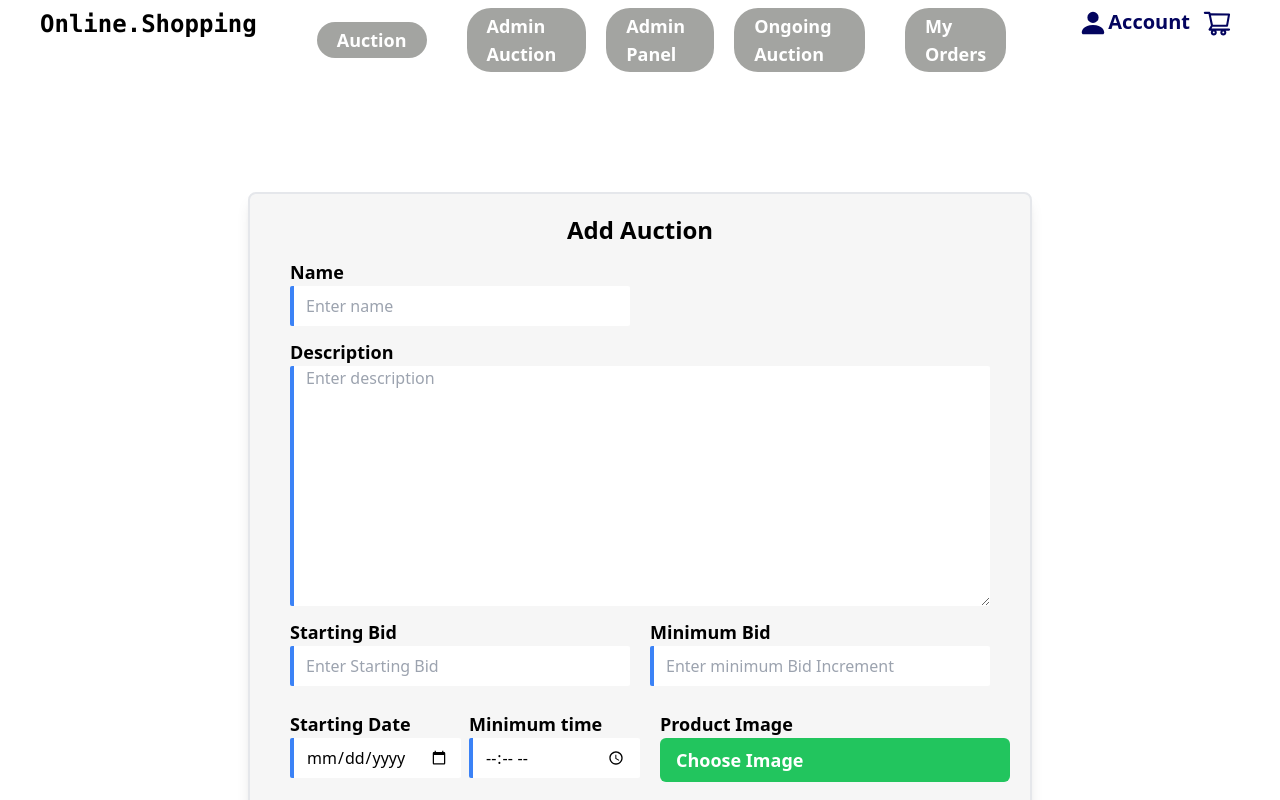
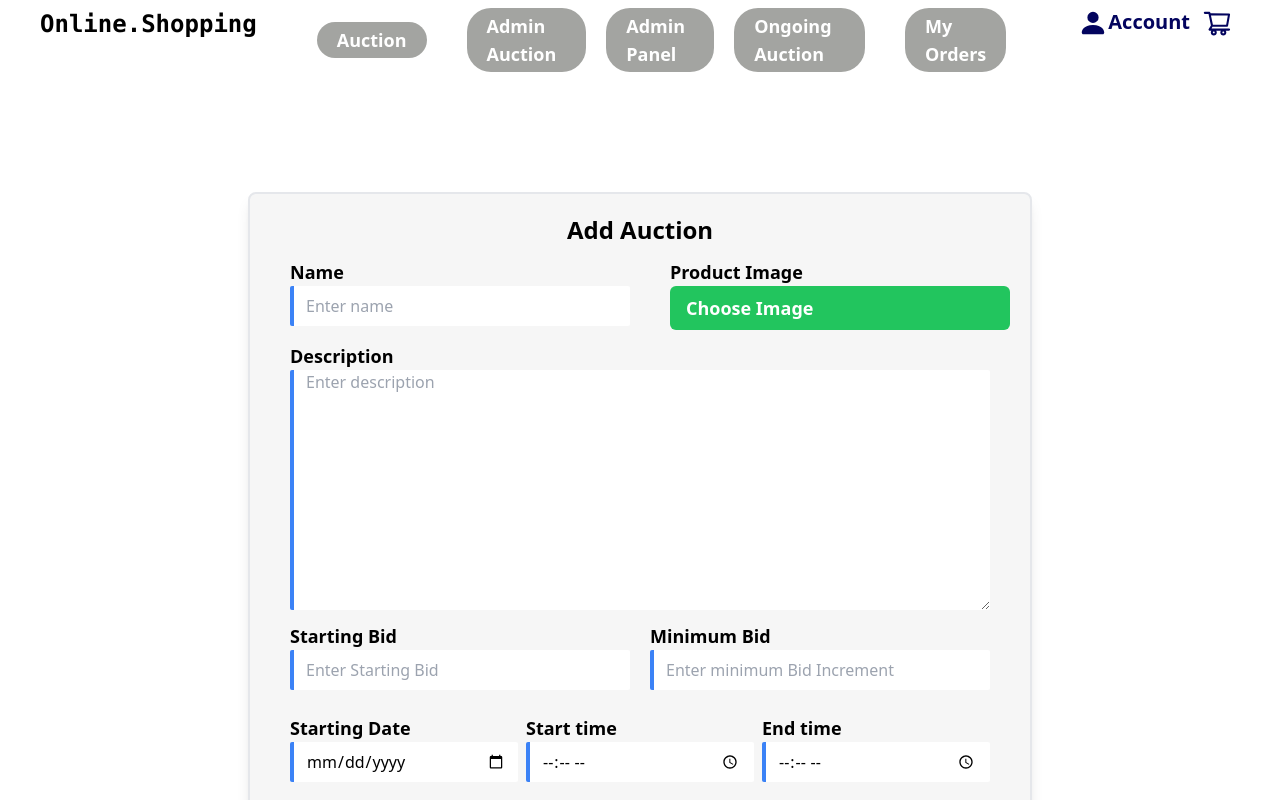
Before and after one commit to ShivrajTheCoder/E-Commerce-Microservice-Frontend, a Next.js app: page /admin/adauction in a window 1280 px wide. Shown: the top 800 px of the page. Built offline with nearby package versions, Linux system fonts and the light colour scheme; no server answers.

Commit message:
auction-image-corrected

```diff
--- a/src/components/AdminComponents/AddAuctionContianer.tsx
+++ b/src/components/AdminComponents/AddAuctionContianer.tsx
@@ -10,9 +10,10 @@ export default function AddAuctionContianer() {
         minBidInc: "",
         date: "",
         time: "",
+        end:"",
         description: "",
     })
-    const { name, startingBid, minBidInc, date, time,description } = inputValues;
+    const { name, startingBid, minBidInc, date, time, description,end } = inputValues;
     const handleChange = (e: React.ChangeEvent<HTMLInputElement>) => {
         const { name, value } = e.target;
         setInputValues((prev) => ({
@@ -37,7 +38,7 @@ export default function AddAuctionContianer() {
     const submitHandler = async (e: React.FormEvent<HTMLFormElement>) => {
         e.preventDefault();
         // console.log(inputValues, selectedDate, selectedTime);
-        if (name && selectedImage && startingBid && minBidInc && date && time && description) {
+        if (name && selectedImage && startingBid && minBidInc && date && time && description && end) {
             // const data = {
             //     ...inputValues
             // };
@@ -48,7 +49,8 @@ export default function AddAuctionContianer() {
             data.append("date", date);
             data.append("time", time);
             data.append("img", selectedImage);
-            data.append("description",description);
+            data.append("description", description);
+            data.append("end",end);
             console.log(data);
             await axios.post(`http://localhost:8085/auction/createauction`, data)
                 .then(resp => {
@@ -78,6 +80,11 @@ export default function AddAuctionContianer() {
                         value={name}
                         onChange={handleChange}
                         placeholder="Enter name" />
+                    <div className='w-full h-fit py-3 flex flex-col'>
+                        <p className='font-bold text-lg  mx-5'>Product Image</p>
+                        <label htmlFor="img" className='bg-green-500 w-full text-white font-bold text-lg px-4 py-2 mx-5 rounded-md'>Choose Image</label>
+                        <input className='hidden' onChange={handleImageChange} type="file" name="img" id="img" />
+                    </div>
                 </div>
                 <div className='flex flex-col'>
                     <label htmlFor="description" className='font-bold text-lg'>Description</label>
@@ -109,8 +116,8 @@ export default function AddAuctionContianer() {
                         onChange={handleChange}
                         placeholder="Enter minimum Bid Increment" />
                 </div>
-                <div className='grid grid-cols-2'>
-                    <div className='grid grid-cols-2 gap-2'>
+                <div className=''>
+                    <div className='grid grid-cols-3 gap-2'>
                         <InputComponent id="date"
                             name="date"
                             type="date"
@@ -121,15 +128,17 @@ export default function AddAuctionContianer() {
                         <InputComponent id="time"
                             name="time"
                             type="time"
-                            label="Minimum time"
+                            label="Start time"
                             value={time}
                             onChange={handleChange}
                             placeholder="Enter time" />
-                    </div>
-                    <div className='w-full h-fit py-3 flex flex-col'>
-                        <p className='font-bold text-lg  mx-5'>Product Image</p>
-                        <label htmlFor="img" className='bg-green-500 w-full text-white font-bold text-lg px-4 py-2 mx-5 rounded-md'>Choose Image</label>
-                        <input className='hidden' onChange={handleImageChange} type="file" name="img" id="img" />
+                        <InputComponent id="end"
+                            name="end"
+                            type="time"
+                            label="End time"
+                            value={end}
+                            onChange={handleChange}
+                            placeholder="Enter time" />
                     </div>
                 </div>
                 <button className='bg-black my-5 w-fit mx-auto text-white font-bold text-lg px-4 py-3 rounded-md'>Schedule Auction</button>
--- a/src/components/AuctionScreenComponent/AuctionItemCard.tsx
+++ b/src/components/AuctionScreenComponent/AuctionItemCard.tsx
@@ -6,10 +6,12 @@ interface AItem {
     startingBid: number;
     minBidInc: number;
     lastBid: number;
-    img_url: string;
+    image_url: string;
     date: string;
     time: string;
+    end:string;
     description: string;
+    active:boolean;
 }
 
 interface ItemProp extends AItem {
@@ -19,7 +21,8 @@ export default function AuctionItemCard(props: ItemProp) {
 
     //need to update the date stuff
 
-    const { _id, name, startingBid, minBidInc, lastBid, img_url, date, time, description } = props;
+    const { _id, name, startingBid, minBidInc, image_url,end, date, time, description ,active} = props;
+    console.log(image_url,"this is the image")
     const parts = date.split('-');
     const areSameDate = (date1: Date, date2: Date) => {
         return (date1.getFullYear() === date2.getFullYear() &&
@@ -38,7 +41,7 @@ export default function AuctionItemCard(props: ItemProp) {
     };
     return (
         <div className='rounded-b-xl grid grid-cols-12 p-5 bg-[#f6f6f6] h-full'>
-            <img className='w-full h-full col-span-6 rounded-xl' src={img_url} alt={name} />
+            <img className='w-full h-full col-span-6 rounded-xl' src={image_url} alt={name} />
             <div className='p-5 col-span-6'>
                 <h2 className='font-bold text-3xl'>{name}</h2>
                 <p className='font-semibold text-lg my-2'>{description}</p>
@@ -54,6 +57,10 @@ export default function AuctionItemCard(props: ItemProp) {
                     <h2 className='font-bold text-xl'>Timings</h2>
                     <p className='ml-auto mr-5'>{time}</p>
                 </div>
+                <div className='flex font-semibold text-lg'>
+                    <h2 className='font-bold text-xl'>Ending Time</h2>
+                    <p className='ml-auto mr-5'>{end}</p>
+                </div>
                 {
                     !areSameDate(targetDate, currentDate) &&
                     <div className='flex font-semibold text-lg'>
@@ -61,8 +68,9 @@ export default function AuctionItemCard(props: ItemProp) {
                         <p className='ml-auto mr-5'>{date.toString()}</p>
                     </div>
                 }
+
                 <div className='mt-5 w-full'>
-                    {(areSameDate(targetDate, currentDate)) && <Link className='bg-black my-20 w-full  text-white font-bold text-lg px-4 py-3 rounded-md' href={href} as={`/auction/${_id}`}>Join Auction</Link>}
+                    {((areSameDate(targetDate, currentDate)) && active)&& <Link className='bg-black my-20 w-full  text-white font-bold text-lg px-4 py-3 rounded-md' href={href} as={`/auction/${_id}`}>Join Auction</Link>}
                 </div>
             </div>
         </div>
--- a/src/pages/auction/[aucItem].tsx
+++ b/src/pages/auction/[aucItem].tsx
@@ -16,7 +16,7 @@ interface AucItemInterface {
     startingBid: number;
     minBidInc: number;
     lastBid: number;
-    img_url: string;
+    image_url: string;
     date: string;
     time: string;
     description: string;
@@ -118,7 +118,7 @@ export default function AuctionItem() {
                 (joined && !loading && aucItem) &&
                 <section className='my-20 w-fit bg-[#f6f6f6] p-5 rounded-md shadow-lg grid grid-cols-2'>
                     <div>
-                        <img className='rounded-md' src={aucItem.img_url} alt="auction item" />
+                        <img className='rounded-md' src={aucItem.image_url} alt="auction item" />
                     </div>
                     <div className='flex flex-col items-center w-full'>
                         <h1 className='font-extrabold text-3xl'>Current Auction</h1>
--- a/src/pages/auction/ongoingauction.tsx
+++ b/src/pages/auction/ongoingauction.tsx
@@ -11,6 +11,8 @@ interface AItem {
   date: string;
   time: string;
   description:string;
+  active:boolean;
+  end:string;
 }
 import { ToastContainer, toast } from 'react-toastify';
 import 'react-toastify/dist/ReactToastify.css';
@@ -22,7 +24,7 @@ export default function ongoingauction() {
       .then(resp => {
         if (resp.status === 200 && resp.data.result.length > 0) {
           setAucItems(resp.data.result)
-          console.log(resp.data.result);
+          // console.log(resp.data.result);
         }
         else {
           console.log("error");
```
